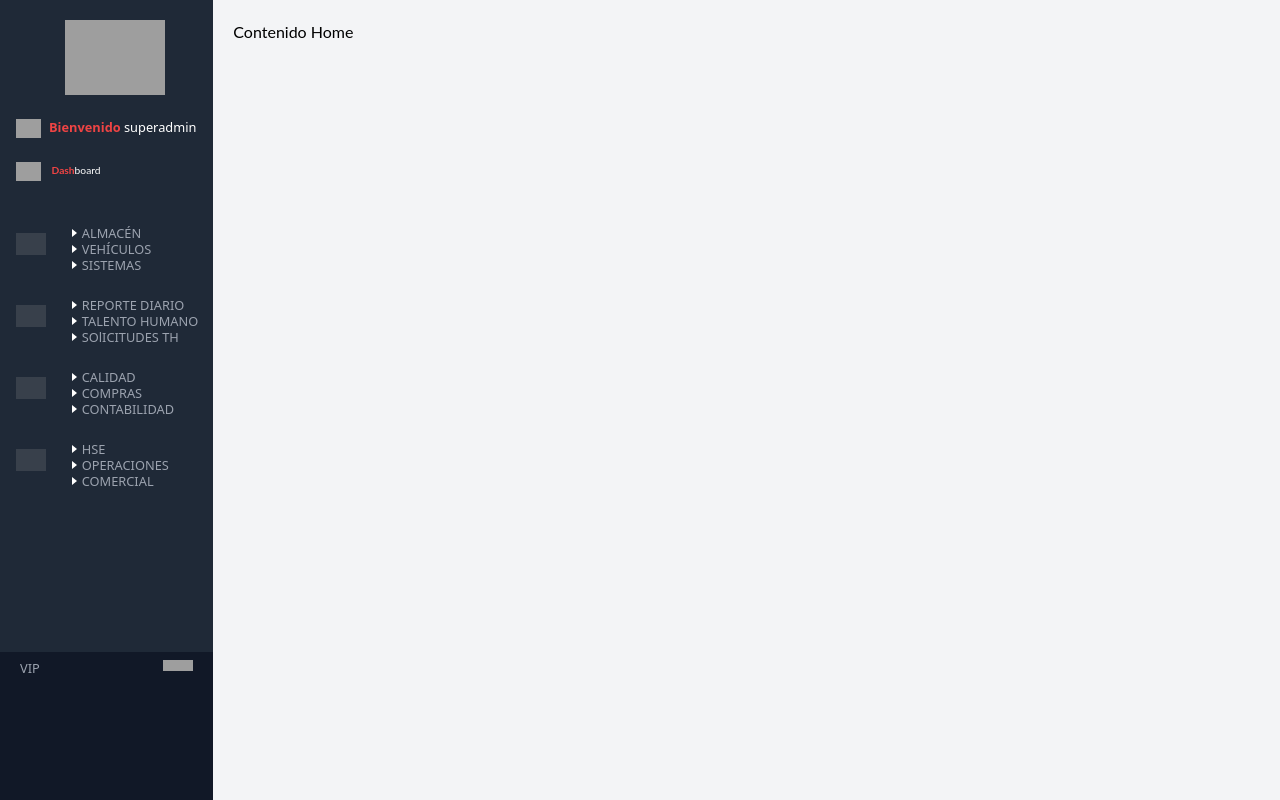
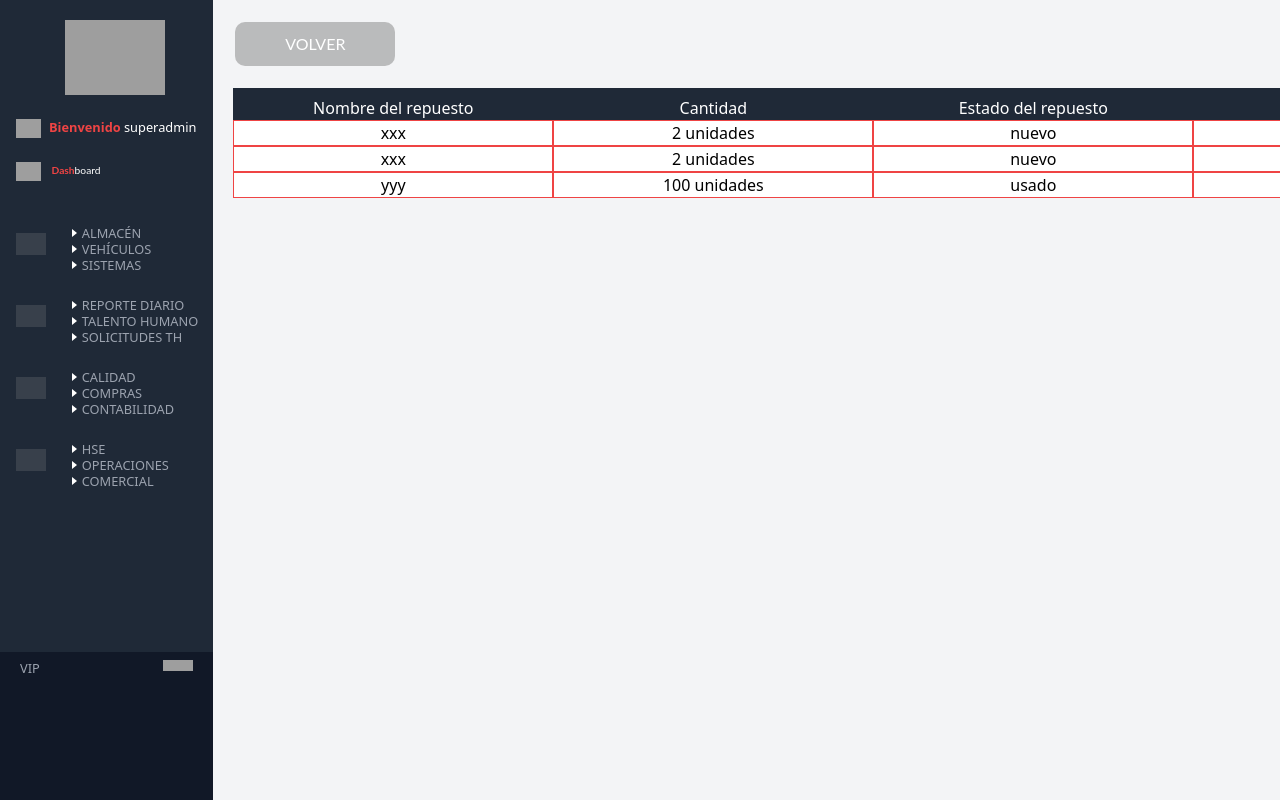
Before and after one commit to galvizlaura69/volrod-menu, a React (Create React App) app: page /tablainventariorepuestos in a window 1280 px wide. Built offline with nearby package versions, Linux system fonts and the light colour scheme; grey boxes are pictures that could not be loaded.

Commit message:
tablarepuestos

```diff
--- a/src/Almacen.js
+++ b/src/Almacen.js
@@ -2,6 +2,8 @@ import React, { useEffect, useState } from 'react';
 import './style.css';
 import obtenerInventario from './services/obtenerInventario';
 import borrarProducto from './services/borrarProducto';
+import actualizarProducto from './services/actualizarProducto';
+import crearProducto from './services/crearProducto';
 
 
 export default function Almacen() {
@@ -11,7 +13,6 @@ export default function Almacen() {
 
   useEffect(async () => {
     const inventario = await obtenerInventario();
-    console.log(inventario[0]);
     setMostrarInventario(inventario);
   }, []);
 
@@ -20,12 +21,39 @@ export default function Almacen() {
     console.log(respuestaBorrar);
   };
 
-  const objetocualquiera = {id:1,codigo:'ACD1',marca:'win'};
+  const objetoCualquiera = { id: 1, codigo: 'ACD1', marca: 'win' };
+
+
+  const handleActualizar = async (id, productoRecibido ) => {
+    const respuestaActualizar = await actualizarProducto(id,productoRecibido );
+    console.log(respuestaActualizar);
+  };
+
+
+  const handleCrear= async ( productoRecibido ) => {
+    const respuestaCrear= await crearProducto(productoRecibido );
+    console.log(respuestaCrear);
+  };
+
+
 
   return (
 
     <div>
-
+      <button
+      className="boton_generico"
+        onClick={() => { handleBorrar(0) }}
+      >borrar</button>
+      <button
+      className="boton_generico"
+        onClick={() => { handleActualizar(0, objetoCualquiera ) }}>
+        actualizar
+      </button>
+      <button
+       className="boton_generico"
+        onClick={() => { handleCrear( objetoCualquiera ) }}>
+        crear
+      </button>
       <h1>Almacen</h1>
     </div>
   );
--- a/src/App.js
+++ b/src/App.js
@@ -26,6 +26,7 @@ import Menu from './components/Menu';
 import PageTableCovid from './PageTablaCovid';
 import FiltroInventario from './FiltroInventario';
 import BitacoraCovid19 from './BitacoraCovid19';
+import TablaInventarioRepuestos from './tablaInventarioRepuestos';
 
 export default function App() {
   return (
@@ -78,6 +79,9 @@ export default function App() {
             <Route path="/pagetablecovid">
               <PageTableCovid />
             </Route>
+            <Route path="/tablainventariorepuestos">
+              <TablaInventarioRepuestos/>
+              </Route>
             <Route path="/vip">
               <Vip />
             </Route>
@@ -87,6 +91,7 @@ export default function App() {
              <Route path="/bitacoracovid19">
                <BitacoraCovid19/>
                </Route>
+
             <Route path="/">
               <Inicio />
             </Route>
--- a/src/BitacoraCovid19.js
+++ b/src/BitacoraCovid19.js
@@ -19,6 +19,7 @@ export default function BitacoraCovid19() {
                             <p className="texto-login">Cargo</p>
                             <p className="texto-login">Documento de identidad</p>
                         </div>
+
                     </div>
 
                     <div className="w-1/5">
@@ -53,7 +54,7 @@ export default function BitacoraCovid19() {
                 <div className="flex  flex-wrap ">
                     <div className="w-2/5">
                         <div className="input-small">
-                            <label className="label">Lugar (Departamento, Municio, Vereda)</label>
+                            <label className="label">Lugar (Departamento, Municipio, Vereda)</label>
                             <textarea className="border-gray-500 border text_area" placeholder="Donde se desarrollo la actividad" required />
                         </div>
                     </div>
@@ -124,7 +125,7 @@ export default function BitacoraCovid19() {
                             </select>
                         </div>
                     </div>
-                    <div className=" w-1/5 pt-4 ajuste-distancia">
+                    <div className=" w-1/5 pt-3 ajuste-distancia">
                         <div className="input-small">
                             <label className="label">EPP Bioseguridad </label>
                             <select className="border-gray-500 border w-full ">
--- /dev/null
+++ b/src/TablaInventarioRepuestos.js
@@ -0,0 +1,76 @@
+import React from 'react';
+import './style.css';
+import { Link } from 'react-router-dom';
+
+export default function TablaInventarioRepuestos() {
+
+  const repuestos = [
+    {
+     nombreRepuesto:'xxx',
+     cantidad:'2 unidades',
+     estadoRepuesto:'nuevo',
+     marca:'xxx'
+
+
+    },
+    {
+        nombreRepuesto:'xxx',
+        cantidad:'2 unidades',
+        estadoRepuesto:'nuevo',
+        marca:'xxx'
+
+    },
+    {
+        nombreRepuesto:'yyy',
+        cantidad:' 100 unidades',
+        estadoRepuesto:'usado',
+        marca:'patico'
+    }
+  ];
+
+  return (
+    <div className="pagina pr-5 min-w-max">
+      <Link  to="./almacen"><p className="boton_generico w-40 p-3 text-center ">VOLVER</p></Link>
+      <div className="tabla mt-5">
+        <div className=" titulotabla flex min-w-max bg-gray-800 text-white pt-2">
+          <div className="w-80 text-center border-solid">
+            Nombre del repuesto
+          </div>
+          <div className=" w-80 text-center ">
+            Cantidad
+          </div>
+          <div className=" w-80 text-center">
+            Estado del repuesto
+          </div>
+          <div className="w-80 text-center">
+            Marca
+          </div>
+        </div>
+
+
+
+        {repuestos.map(registro => {
+          return (
+            <div className=" filatabla flex min-w-max  bg-white">
+              <div className="w-80 text-center border-red-500 border">
+                {registro.nombreRepuesto}
+              </div>
+              <div className=" w-80 text-center border-red-500 border">
+                {registro.cantidad}
+              </div>
+              <div className=" w-80 text-center border-red-500 border">
+                {registro.estadoRepuesto}
+              </div>
+              <div className=" w-80 text-center border-red-500 border">
+                {registro.marca}
+              </div>
+            </div>
+
+          )
+        })
+        }
+
+      </div>
+    </div>
+  );
+}
--- a/src/components/Menu.js
+++ b/src/components/Menu.js
@@ -5,7 +5,7 @@ export default function Menu() {
   return (
     <div className=" menu w-1/6 overflow-hidden	h-screen bg-gray-800 ">
       <div className="listadomenu h-4/5 pl-4">
-      <img className=" m-auto mt-5 w-3/5 menu-logo" src="https://firebasestorage.googleapis.com/v0/b/volrod-menu.appspot.com/o/logo-02.png?alt=media&token=5c545e59-ca54-4612-89d2-467e4fbd8566"/>
+      <img className=" m-auto mt-5 w-3/5 menu-logo" src="https://firebasestorage.googleapis.com/v0/b/volrod-menu.appspot.com/o/Logo-Intra.png?alt=media&token=d454ac95-6198-4ffc-a0f1-fa6e6dddcf22"/>
       <h2 className=" text-xs pt-6 text-white">
         <img
           className="inline-block brand-icon"
@@ -71,7 +71,7 @@ export default function Menu() {
             </li>
             <li>
               <NavLink className="block text-xs text-gray-400 " activeClassName="bg-red-800"   to="/solicitudesth">
-                SOlICITUDES TH
+                SOLICITUDES TH
               </NavLink>
             </li>
           </ul>
--- a/src/services/actualizarProducto.js
+++ b/src/services/actualizarProducto.js
@@ -4,12 +4,12 @@ axios.defaults.timeout = 100000;
 
 
 
- const actualizarProducto = async (id) => {
+ const actualizarProducto = async (id,nuevoProducto) => {
 
    const url = 'http://localhost:8000/actualizar-producto/'+ id;
 
   try {
-    const {data} = await axios.put(url ,{});
+    const {data} = await axios.put(url ,nuevoProducto);
     return data;
   } catch (e) {
     console.log(e, 'el error q busco');
--- a/src/services/crearProducto.js
+++ b/src/services/crearProducto.js
@@ -4,12 +4,12 @@ axios.defaults.timeout = 100000;
 
 
 
- const crearProducto = async (id) => {
+ const crearProducto = async ( nuevoProducto) => {
 
-   const url = 'http://localhost:8000/crear-producto/'+ id;
+   const url = 'http://localhost:8000/crear-producto/';
 
   try {
-    const {data} = await axios.post(url ,{});
+    const {data} = await axios.post(url ,nuevoProducto);
     return data;
   } catch (e) {
     console.log(e, 'el error q busco');
--- a/src/style.css
+++ b/src/style.css
@@ -145,6 +145,7 @@ width: 100%;
 
 .logo-formularios{
   width: 42px;
+
 }
 .tamaño_texto{
   font-size: 0.875rem;
```
Also changed, not shown: src/formularioDañoSistemas.js (added).
